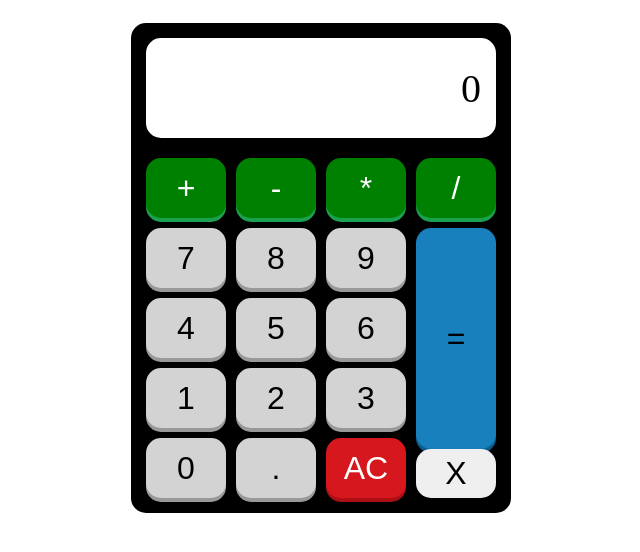
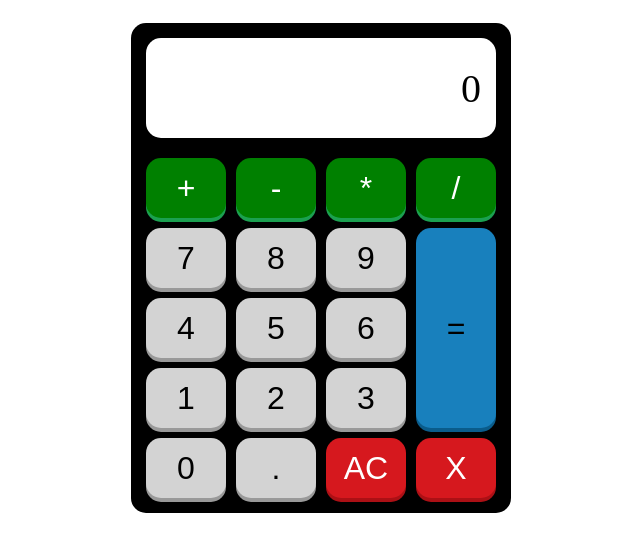
Before and after one commit to Haru-143/Calculator, a plain HTML site: page index.html in a window 1280 px wide. Shown: the whole page, without its empty margins (319-959 px from the left). Drawn offline with Linux system fonts and the light colour scheme.

Commit message:
Add style to back button

```diff
--- a/style.css
+++ b/style.css
@@ -60,11 +60,12 @@ body {
     display: flex;
     flex-direction: column;
     width: 80px;
+    gap: 10px;
 }
 
 .equals {
     height: 50px;
-    height: 100%;
+    height: 200px;
     background-color: #1880bd;
     box-shadow: 0px 4px #0a5c8b;
 }
@@ -100,14 +101,16 @@ body {
     transform: translateY(4px);
 }
 
-.delete {
+.delete,
+.back {
     background-color: #d6181e;
     color: white;
     flex: 1;
     box-shadow: 0px 4px #ac1015;
 }
 
-.delete:active {
+.delete:active,
+.back:active {
     background-color: rgb(243, 95, 95);
     box-shadow: 0px 2px #921b1b;
     transform: translateY(4px);
```
